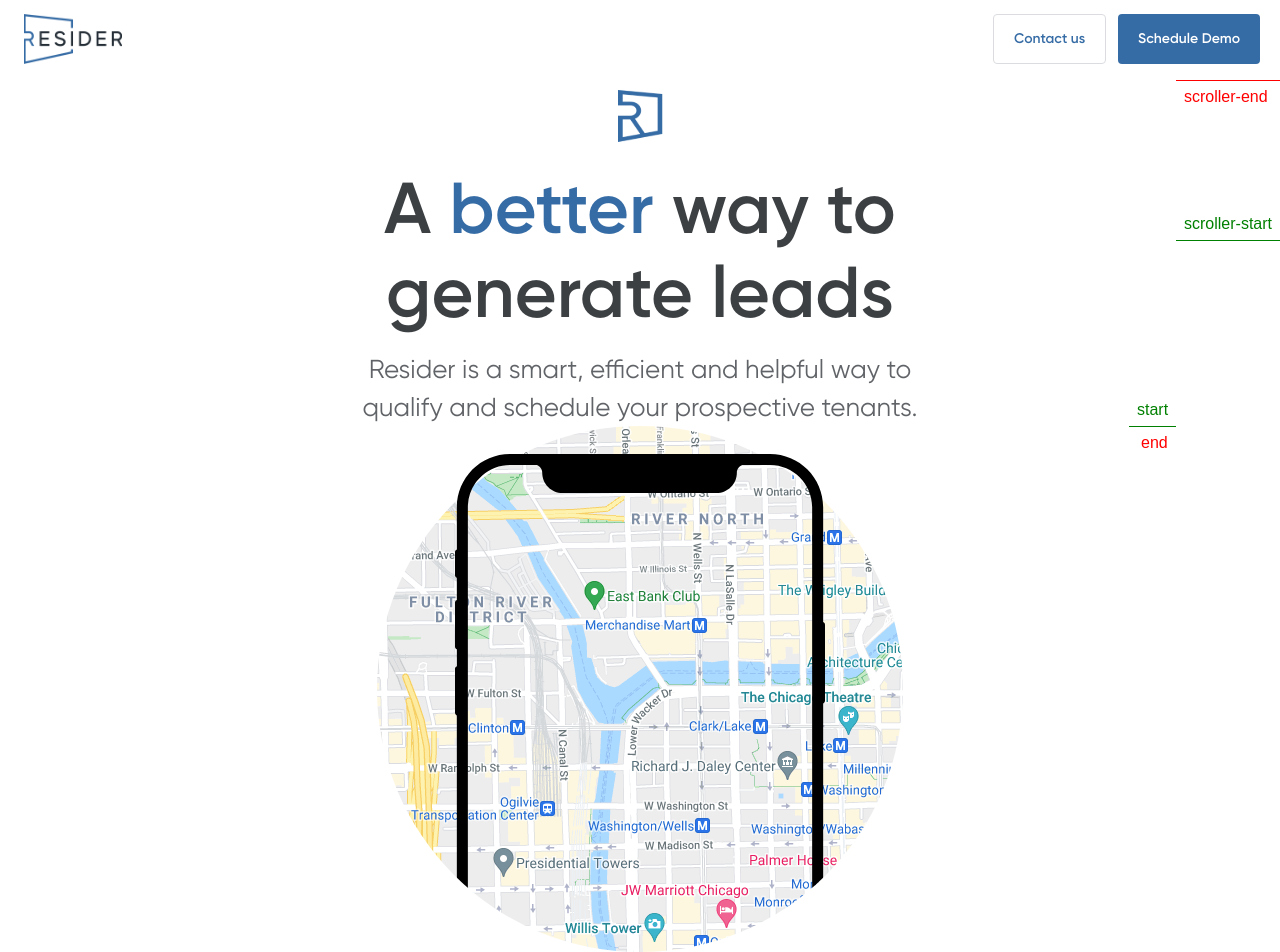
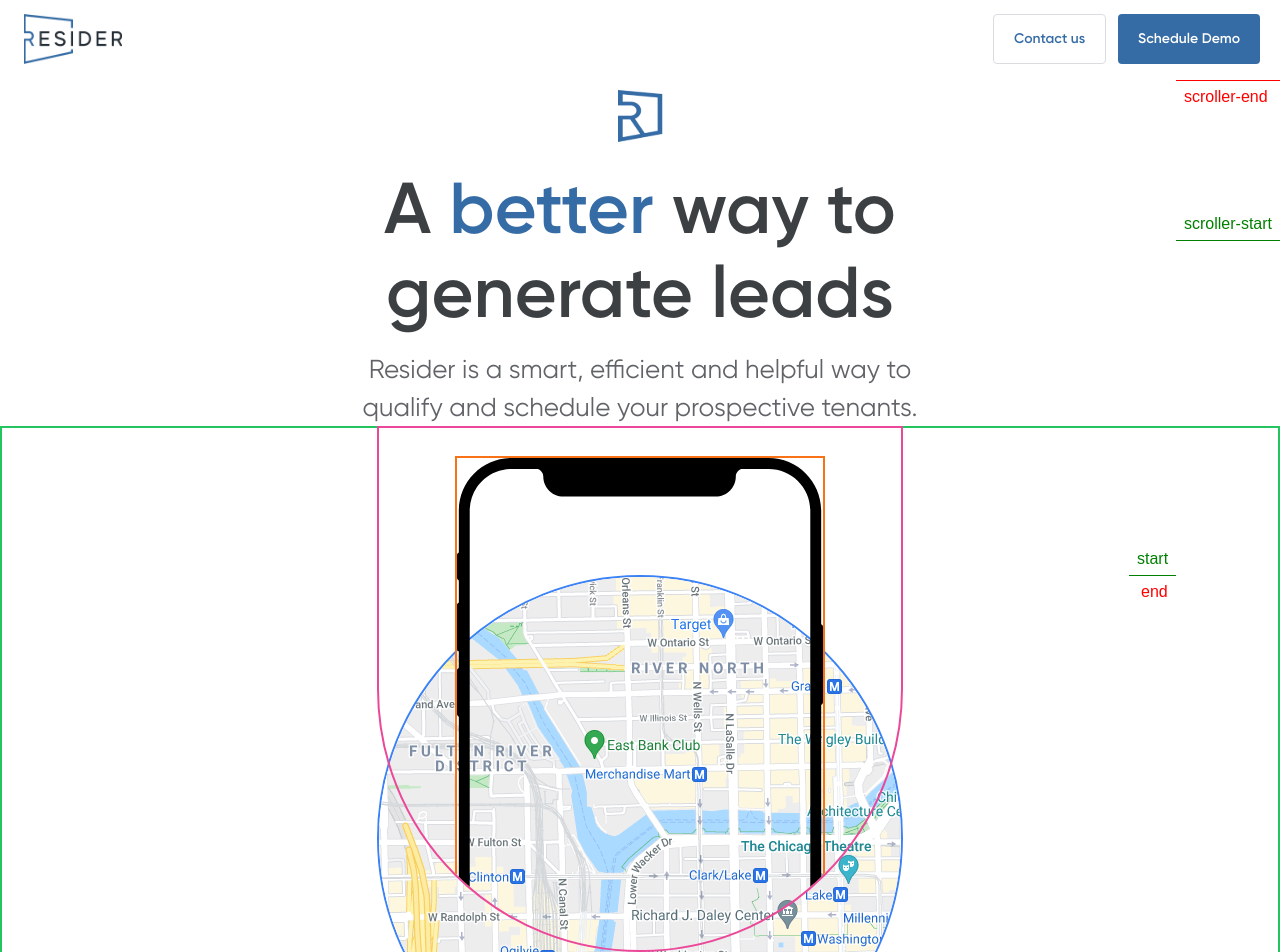
Before and after one commit to mcgrealife/landing-property, a Next.js app: page / in a window 1280 px wide. Shown: the top 952 px of the page. Built offline with nearby package versions, Linux system fonts and the light colour scheme; what @savvywombat/tailwindcss-grid-areas would draw is missing.

Commit message:
debugging with visual border lines on divs

```diff
--- a/pages/index.js
+++ b/pages/index.js
@@ -29,6 +29,7 @@
   const mapMaskMaskScaleOfPhoneDiv = useRef()
   const phoneContainer = useRef()
   const phoneMask = useRef()
+  const mapMaskSpacer = useRef()
 
 
 
@@ -60,19 +61,26 @@
       }
     })
       .to(mapMask.current, {
-        height: '1150px',
-        width: '1150px',
+        width: '820px',
+        height: '820px',
+        // borderRad
       })
       .to(phoneMask.current, {
-        height: '751',
+        height: '820px',
+        width: '820px',
         borderBottomLeftRadius: '0',
         borderBottomRightRadius: '0'
 
-      }, '<1%')
+      }, 0)
       .to(mapMaskMaskScaleOfPhoneDiv.current, {
-        width: '360px',
-        height: '767px',
+        width: '345px',
+        height: '760px',
+        // borderRadius: '10%'
       }, '<75%')
+    // .to(mapMaskSpacer.current, {
+    //   height: '20px'
+    // }, 0)
+
 
 
 
@@ -226,15 +234,16 @@
 
       <div id="animation" className='grid justify-items-center'>
 
-        <div id="mapMaskMaskScaleOfPhoneDiv" ref={mapMaskMaskScaleOfPhoneDiv} className='row-start-1 col-start-1 grid justify-center w-[1006px] overflow-hidden'>
-          <div id="mapMask" ref={mapMask} className='w-[526px] h-[526px] justify-center grid justify-self-center rounded-full overflow-hidden' >
+        <div id="mapMaskMaskScaleOfPhoneDiv" ref={mapMaskMaskScaleOfPhoneDiv} className='row-start-1 col-start-1 grid justify-center self-center w-full overflow-hidden border-2 border-green-500'>
+          <div ref={mapMaskSpacer} className='h-[0px]' />
+          <div id="mapMask" ref={mapMask} className='w-[526px] h-[526px] justify-center grid justify-self-center rounded-full overflow-hidden border-2 border-blue-500' >
             <img src="map.png" alt="map" className='object-none aspect-square justify-self-center' />
           </div>
         </div>
 
-        <div ref={phoneMask} className='row-start-1 col-start-1 h-[526px] w-[526px] grid place-items-center rounded-bl-full rounded-br-full overflow-hidden'>
+        <div ref={phoneMask} className='row-start-1 col-start-1 h-[526px] w-[526px] grid place-items-center justify-center rounded-bl-full rounded-br-full overflow-hidden border-2 border-pink-500'>
           <div id="spacer" className='h-[28px]' />
-          <div ref={phoneContainer} className=' w-[370px]'>
+          <div ref={phoneContainer} className=' w-[370px] border-2 border-orange-500 self-center'>
             <img src="frame-hollow.svg" alt="frame" className='top-[20px] w-full' />
           </div>
         </div>
```
